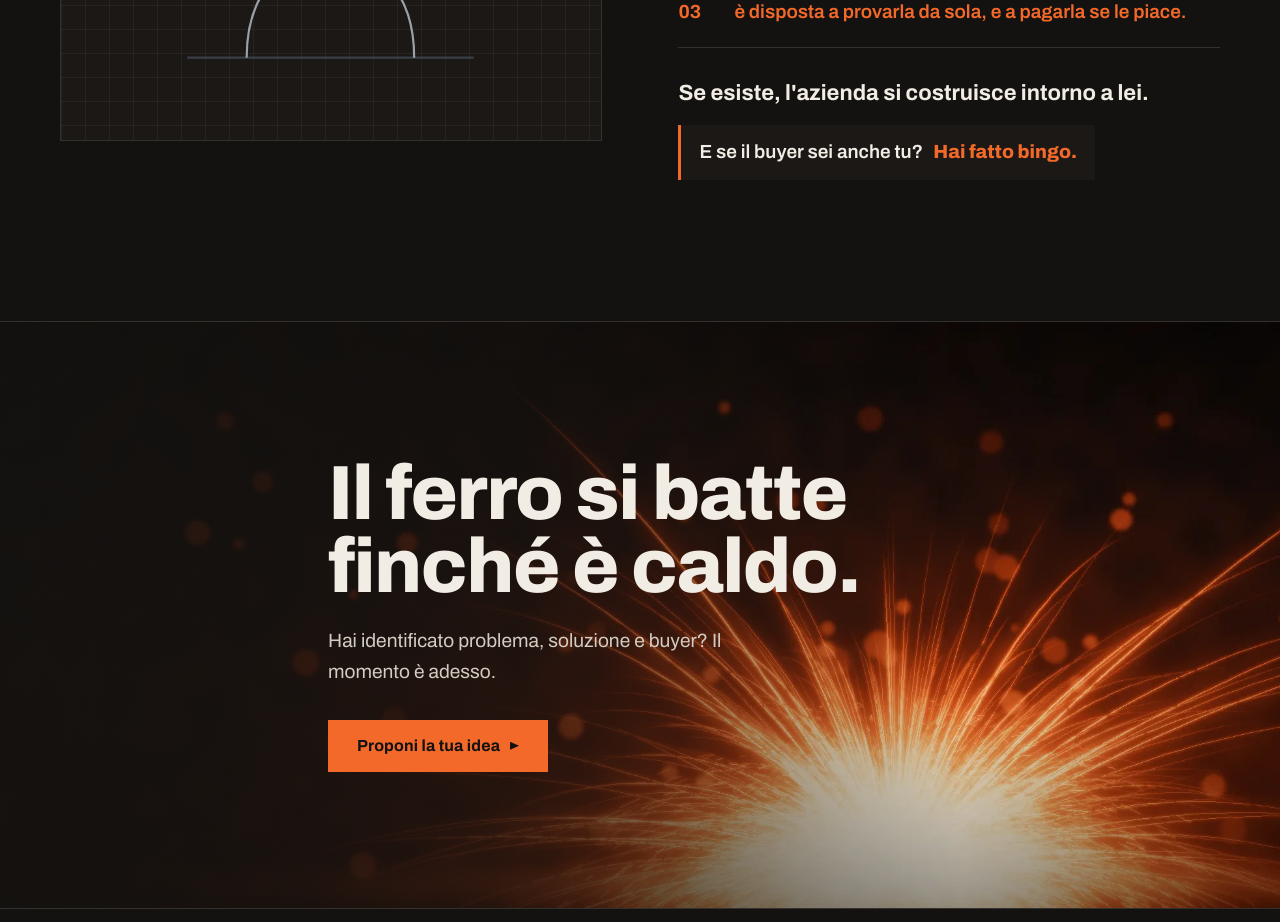
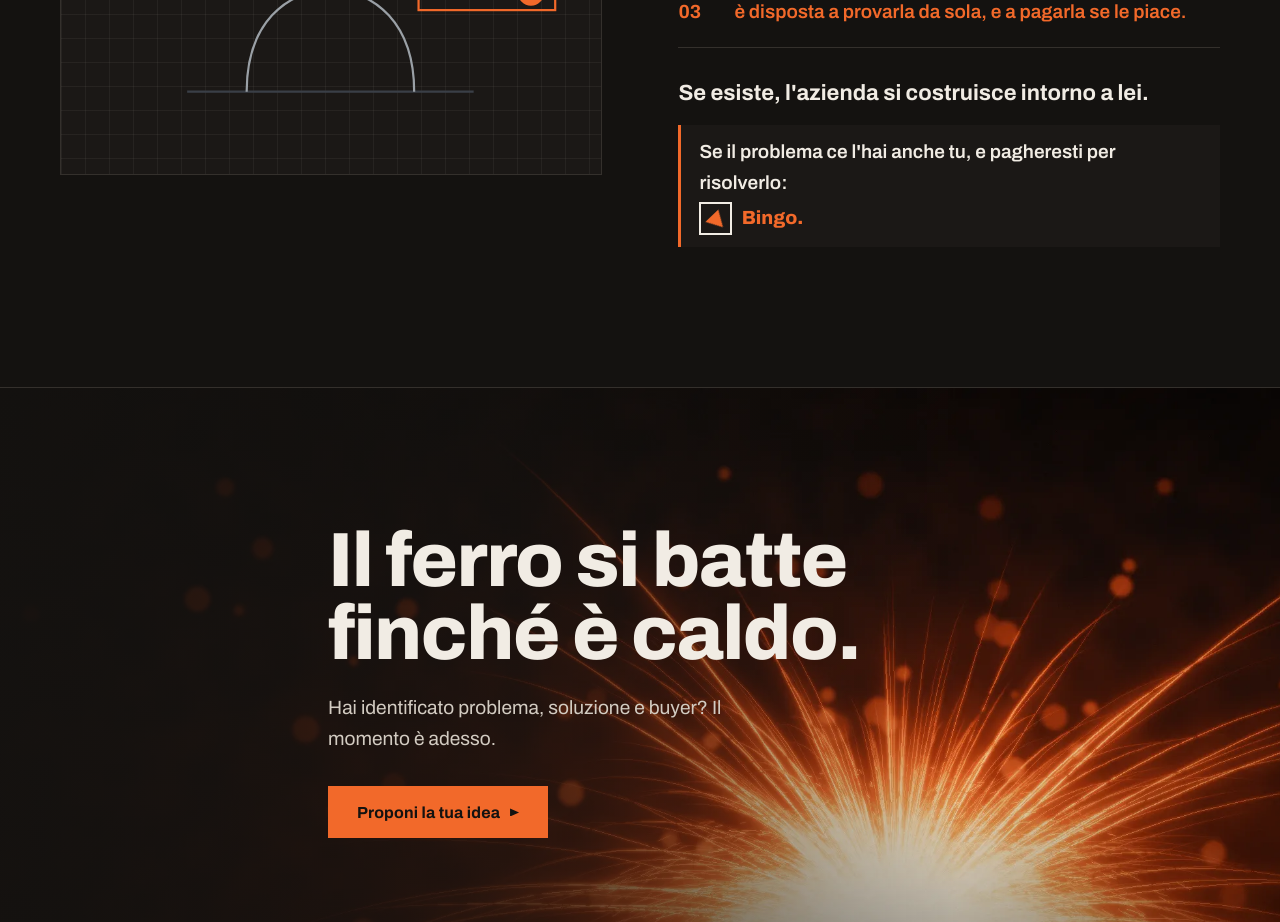
Before and after one commit to giovannipecora/fucina-ventures, a React (Vite) app: page / in a window 1280 px wide. Shown: the part 2320-3242 px from the top of the page. Built offline with nearby package versions, Linux system fonts and the light colour scheme.

Commit message:
Buyer: se il problema ce l'hai anche tu... Bingo, con il logo che gira
Co-Authored-By: Claude Opus 5.5 <noreply@anthropic.com>
Claude-Session: https://claude.ai/code/session_019aWZR2njWsPE9Bv3HZ2G5N

```diff
--- a/src/components/Home.jsx
+++ b/src/components/Home.jsx
@@ -119,7 +119,7 @@ function BuyerSec({ t }) {
             ))}
           </ol>
           <p className="close">{b.close}</p>
-          <p className="bingo">{b.bingo[0]} <strong>{b.bingo[1]}</strong></p>
+          <p className="bingo"><span>{b.bingo[0]}</span> <span className="bingo-hit"><span className="logo-spin" aria-hidden="true"><i /></span><strong>{b.bingo[1]}</strong></span></p>
         </div>
       </div>
     </section>
--- a/src/i18n/en.js
+++ b/src/i18n/en.js
@@ -52,7 +52,7 @@ export default {
     sub: 'We validate that your buyer really exists: someone who',
     items: ['has the problem you have identified;', 'is already looking for a solution;', 'is willing to try it on their own, and pay for it if they like it.'],
     close: 'If they exist, the company is built around them.',
-    bingo: ['And if you are a buyer too?', 'Bingo.'],
+    bingo: ['If you have the problem too, and would pay to solve it:', 'Bingo.'],
     img: 'The buyer: a person with the problem, looking for a solution, who pays if they like it',
   },
   band: {
--- a/src/i18n/es.js
+++ b/src/i18n/es.js
@@ -52,7 +52,7 @@ export default {
     sub: 'Validamos que tu comprador existe de verdad: alguien que',
     items: ['tiene el problema que has identificado;', 'ya está buscando una solución;', 'está dispuesto a probarla por su cuenta, y a pagarla si le gusta.'],
     close: 'Si existe, la empresa se construye a su alrededor.',
-    bingo: ['¿Y si el comprador también eres tú?', '¡Bingo!'],
+    bingo: ['Si tú también tienes el problema y pagarías por resolverlo:', '¡Bingo!'],
     img: 'El comprador: una persona con el problema, que busca una solución y la paga si le gusta',
   },
   band: {
--- a/src/i18n/it.js
+++ b/src/i18n/it.js
@@ -52,7 +52,7 @@ export default {
     sub: 'Validiamo che esista davvero il tuo buyer: una persona che',
     items: ['ha il problema che hai identificato;', 'sta già cercando una soluzione;', 'è disposta a provarla da sola, e a pagarla se le piace.'],
     close: 'Se esiste, l\'azienda si costruisce intorno a lei.',
-    bingo: ['E se il buyer sei anche tu?', 'Hai fatto bingo.'],
+    bingo: ['Se il problema ce l\'hai anche tu, e pagheresti per risolverlo:', 'Bingo.'],
     img: 'Il buyer: una persona con il problema, che cerca una soluzione e la paga se le piace',
   },
   band: {
--- a/src/styles.css
+++ b/src/styles.css
@@ -494,5 +494,10 @@ h1, h2, h3 { margin: 0; font-weight: 800; font-stretch: var(--wide); letter-spac
 .soglia::after { content: ""; position: absolute; left: 20%; right: 20%; top: 24%; bottom: 22%; background: var(--accent); clip-path: polygon(50% 0, 100% 100%, 0 100%); }
 .path-step.final .soglia::after { background: currentColor; }
 
-.buyer .bingo { margin-top: 14px; display: inline-flex; flex-wrap: wrap; align-items: baseline; gap: 4px 10px; padding: 12px 18px; border-left: 3px solid var(--accent); background: var(--bg-2); font-size: 19px; font-weight: 600; }
+.buyer .bingo { margin-top: 14px; display: inline-flex; flex-wrap: wrap; align-items: center; gap: 4px 10px; padding: 12px 18px; border-left: 3px solid var(--accent); background: var(--bg-2); font-size: 19px; font-weight: 600; }
 .buyer .bingo strong { color: var(--accent); font-weight: 800; font-stretch: var(--wide); }
+.bingo-hit { display: inline-flex; align-items: center; gap: 10px; }
+.logo-spin { position: relative; display: inline-grid; place-items: center; width: 1.7em; height: 1.7em; border: 2px solid var(--ink); flex: none; }
+.logo-spin i { width: 0.95em; height: 0.85em; background: var(--accent); clip-path: polygon(50% 0, 100% 100%, 0 100%); transform-origin: 50% 62%; animation: vortice 0.45s linear infinite; }
+@keyframes vortice { to { transform: rotate(360deg); } }
+@media (prefers-reduced-motion: reduce) { .logo-spin i { animation: none; } }
```
